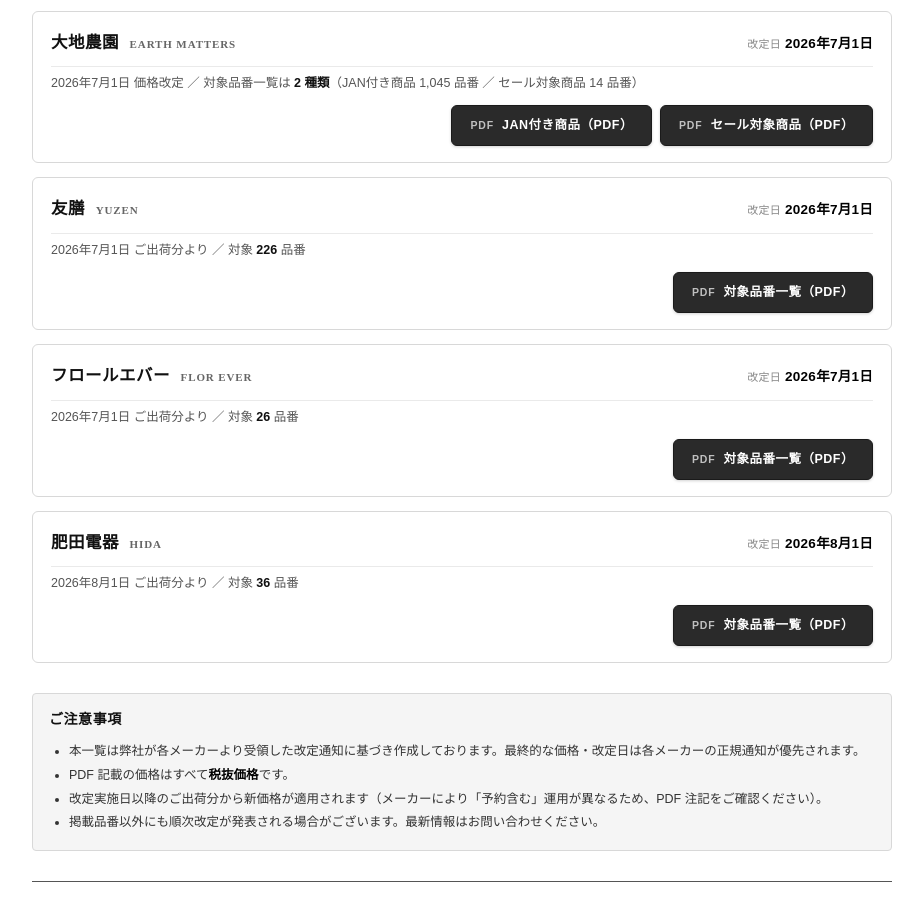
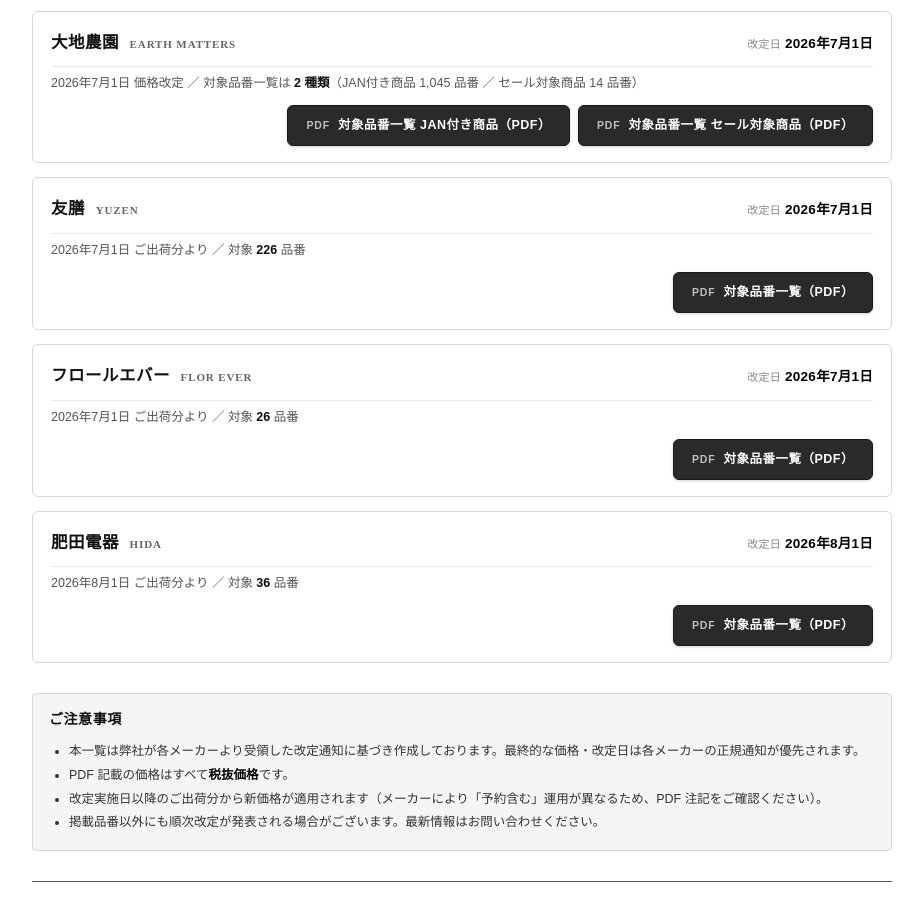
Before and after one commit to kobe-ribbon/kobe-ribbon-supplier-price-updates-2026summer, a plain HTML site: page index.html in a window 1280 px wide. Shown: the part 1178-2083 px from the top of the page, without its empty margins (178-1101 px from the left). Drawn offline with Linux system fonts and the light colour scheme.

Commit message:
大地農園PDFボタン: 他社と統一して『対象品番一覧』を冠する

```diff
--- a/index.html
+++ b/index.html
@@ -237,8 +237,8 @@
     </div>
     <div class="card-meta">2026年7月1日 価格改定 ／ 対象品番一覧は <span class="count">2 種類</span>（JAN付き商品 1,045 品番 ／ セール対象商品 14 品番）</div>
     <div class="card-actions" style="display:flex; justify-content:flex-end; gap:8px; flex-wrap:wrap;">
-      <a class="pdf-btn" href="pdfs/emt_20260701_pricelist_jan.pdf" target="_blank" rel="noopener">JAN付き商品（PDF）</a>
-      <a class="pdf-btn" href="pdfs/emt_20260701_pricelist_sale.pdf" target="_blank" rel="noopener">セール対象商品（PDF）</a>
+      <a class="pdf-btn" href="pdfs/emt_20260701_pricelist_jan.pdf" target="_blank" rel="noopener">対象品番一覧 JAN付き商品（PDF）</a>
+      <a class="pdf-btn" href="pdfs/emt_20260701_pricelist_sale.pdf" target="_blank" rel="noopener">対象品番一覧 セール対象商品（PDF）</a>
     </div>
   </div>
 
```
